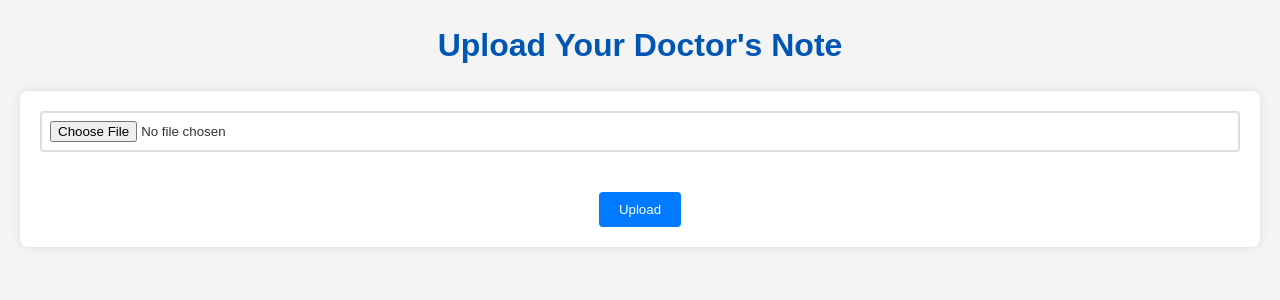
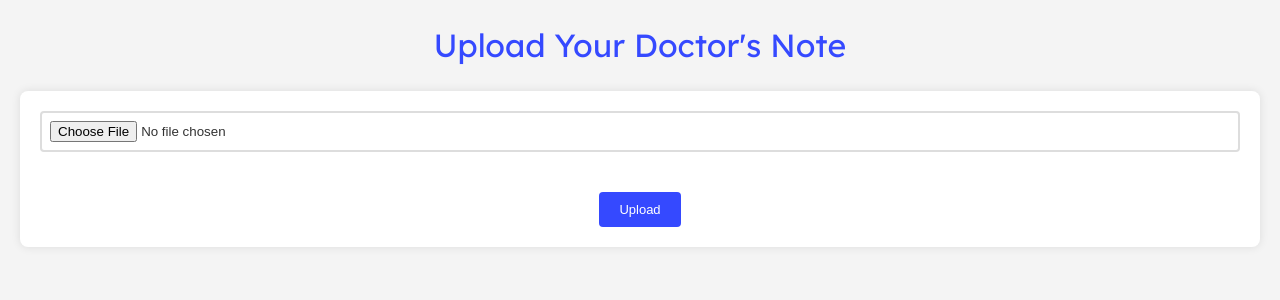
Before and after one commit to andreialbu03/CareBridge, a FastAPI app: page / in a window 1280 px wide. Shown: the top 300 px of the page. Run offline with FastAPI, Linux system fonts and the light colour scheme.

Commit message:
update styling

```diff
--- a/app/static/styles.css
+++ b/app/static/styles.css
@@ -1,3 +1,17 @@
+:root {
+  font-family: "Lexend", sans-serif;
+
+  --clr-dark-grey: #212121;
+  --clr-light-grey: #ddd;
+  --clr-black: #000000;
+  --clr-accent: #3549ff;
+  --clr-accent-light: #5c6aff;
+
+  --fw-reg: 400;
+  --fw-med: 500;
+  --fw-bold: 900;
+}
+
 body,
 h1,
 h2,
@@ -7,10 +21,10 @@ div {
   margin: 0;
   padding: 0;
   box-sizing: border-box;
+  font-weight: 400;
 }
 
 body {
-  font-family: "Arial", sans-serif;
   line-height: 1.6;
   color: #333;
   background-color: #f4f4f4;
@@ -19,7 +33,7 @@ body {
 }
 
 h1 {
-  color: #0056b3;
+  color: var(--clr-accent);
   margin-bottom: 20px;
 }
 
@@ -39,7 +53,7 @@ form {
 }
 
 input[type="file"] {
-  border: 2px solid #ddd;
+  border: 2px solid var(--clr-light-grey);
   padding: 8px;
   border-radius: 4px;
   width: 100%;
@@ -48,17 +62,18 @@ input[type="file"] {
 
 button {
   display: inline-block;
-  background-color: #007bff;
+  background-color: var(--clr-accent);
   color: #fff;
   padding: 10px 20px;
   border: none;
   border-radius: 4px;
   cursor: pointer;
   transition: background-color 0.3s;
+  font-size: 13px;
 }
 
 button:hover {
-  background-color: #0056b3;
+  background-color: var(--clr-accent-light);
 }
 
 /* Image preview container */
@@ -70,7 +85,7 @@ button:hover {
   width: 70%;
   height: auto;
   border-radius: 4px;
-  border: 1px solid #ddd;
+  border: 1px solid var(--clr-light-grey);
 }
 
 /* Add spacing between elements */
@@ -81,7 +96,7 @@ button {
 
 .loader {
   border: 5px solid #f3f3f3;
-  border-top: 5px solid #3498db;
+  border-top: 5px solid #5b6eff;
   border-radius: 50%;
   width: 50px;
   height: 50px;
--- a/app/templates/index.html
+++ b/app/templates/index.html
@@ -3,6 +3,15 @@
   <head>
     <meta charset="UTF-8" />
     <meta name="viewport" content="width=device-width, initial-scale=1.0" />
+
+    <!-- Include external font styles from Google Fonts -->
+    <link rel="preconnect" href="https://fonts.googleapis.com" />
+    <link rel="preconnect" href="https://fonts.gstatic.com" crossorigin />
+    <link
+      href="https://fonts.googleapis.com/css2?family=Lexend:wght@300;400;500;900&display=swap"
+      rel="stylesheet"
+    />
+
     <link rel="stylesheet" type="text/css" href="../static/styles.css" />
     <title>CareBridge</title>
   </head>
```
